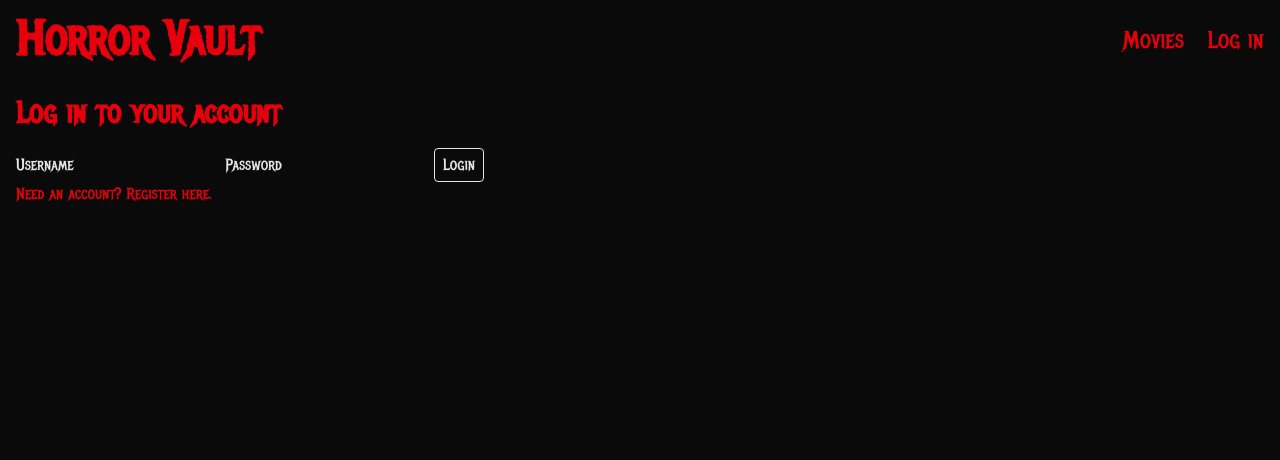
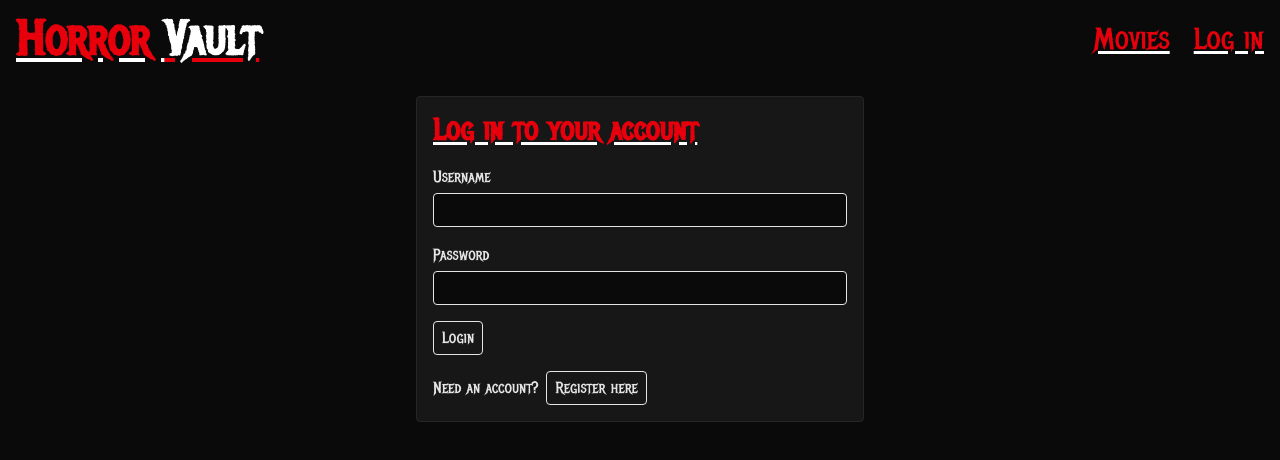
Before and after one commit to BrianLBohorquez/Horror-Vault-Frontend, a React (Vite) app: page /login in a window 1280 px wide. Shown: the top 460 px of the page. Built offline with nearby package versions, Linux system fonts and the light colour scheme; no server answers.

Commit message:
styling rest of the pages and headers

```diff
--- a/src/auth/Login.jsx
+++ b/src/auth/Login.jsx
@@ -23,21 +23,39 @@ export default function Login() {
   };
 
   return (
-    <>
+    <section className="max-w-md mx-auto rounded border border-neutral-800 bg-neutral-900 p-4">
       <h1>Log in to your account</h1>
-      <form action={onLogin}>
-        <label>
+      <form action={onLogin} className="flex flex-col gap-4">
+        <label className="flex flex-col gap-1">
           Username
-          <input type="username" name="username" required />
+          <input
+            type="username"
+            name="username"
+            required
+            className="border rounded px-2 py-1 bg-neutral-950"
+          />
         </label>
-        <label>
+        <label className="flex flex-col gap-1">
           Password
-          <input type="password" name="password" required />
+          <input
+            type="password"
+            name="password"
+            required
+            className="border rounded px-2 py-1 bg-neutral-950"
+          />
         </label>
-        <button>Login</button>
+        <button className="w-fit">Login</button>
         {error && <output>{error}</output>}
       </form>
-      <Link to="/register">Need an account? Register here.</Link>
-    </>
+      <p className="mt-4">
+        Need an account?
+        <Link
+          to="/register"
+          className="inline-block ml-2 border rounded px-2 py-1 text-neutral-200 hover:bg-neutral-800"
+        >
+          Register here
+        </Link>
+      </p>
+    </section>
   );
 }
--- a/src/auth/Register.jsx
+++ b/src/auth/Register.jsx
@@ -23,21 +23,38 @@ export default function Register() {
   };
 
   return (
-    <>
+    <section className="max-w-md mx-auto rounded border border-neutral-800 bg-neutral-900 p-4">
       <h1>Register for an account</h1>
-      <form action={onRegister}>
-        <label>
+      <form action={onRegister} className="flex flex-col gap-4">
+        <label className="flex flex-col gap-1">
           Username
-          <input type="text" name="username" />
+          <input
+            type="text"
+            name="username"
+            className="border rounded px-2 py-1 bg-neutral-950"
+          />
         </label>
-        <label>
+        <label className="flex flex-col gap-1">
           Password
-          <input type="password" name="password" required />
+          <input
+            type="password"
+            name="password"
+            required
+            className="border rounded px-2 py-1 bg-neutral-950"
+          />
         </label>
-        <button>Register</button>
+        <button className="w-fit">Register</button>
         {error && <output>{error}</output>}
       </form>
-      <Link to="/login">Already have an account? Log in here.</Link>
-    </>
+      <p className="mt-4">
+        Already have an account?
+        <Link
+          to="/login"
+          className="inline-block ml-2 border rounded px-2 py-1 text-neutral-200 hover:bg-neutral-800"
+        >
+          Log in here
+        </Link>
+      </p>
+    </section>
   );
 }
--- a/src/home/HomePage.jsx
+++ b/src/home/HomePage.jsx
@@ -90,7 +90,7 @@ export default function HomePage() {
   );
 }
 
-/** Shows one movie's poster, year, rating, tags and the start of Brian's review. */
+/** Shows one movie's poster, year, rating (with a heart if Brian liked it), tags and the start of Brian's review. */
 function BrianPick({ movie }) {
   return (
     <section className="flex flex-col sm:flex-row gap-4 mb-4">
@@ -104,11 +104,19 @@ function BrianPick({ movie }) {
         )}
       </Link>
       <div>
-        <ul className="flex flex-wrap gap-2 mb-2">
+        <ul className="flex flex-wrap items-center gap-2 mb-2">
           <li className="rounded px-1 bg-blue-950">{movie.year}</li>
           <li className="rounded px-1 whitespace-nowrap bg-green-900">
             {getStars(movie.rating)}
           </li>
+          {movie.liked && (
+            <li
+              aria-label="Liked"
+              className="text-2xl leading-none text-red-600"
+            >
+              ♥
+            </li>
+          )}
           {[movie.subgenre, movie.subgenre_2, movie.subgenre_3]
             .filter((tag) => tag)
             .map((tag) => (
--- a/src/index.css
+++ b/src/index.css
@@ -15,11 +15,11 @@
   }
 
   h1 {
-    @apply text-3xl font-bold text-red-600 mb-4;
+    @apply text-3xl font-bold text-red-600 underline decoration-white mb-4;
   }
 
   h2 {
-    @apply text-2xl font-semibold text-red-600 mt-6 mb-2;
+    @apply text-2xl font-semibold text-red-600 underline decoration-white mt-6 mb-2;
   }
 
   a {
@@ -43,6 +43,10 @@
   }
 
   #navbar nav {
-    @apply flex gap-6;
+    @apply flex items-center gap-6;
+  }
+
+  #navbar nav a {
+    @apply text-3xl underline decoration-white;
   }
 }
--- a/src/layout/Navbar.jsx
+++ b/src/layout/Navbar.jsx
@@ -8,7 +8,8 @@ export default function Navbar() {
   return (
     <header id="navbar">
       <NavLink id="brand" to="/">
-        <p>Horror Vault</p>
+        <span className="underline decoration-white">Horror </span>
+        <span className="text-white underline decoration-red-600">Vault</span>
       </NavLink>
       <nav>
         <NavLink to="/movies">Movies</NavLink>
--- a/src/movies/MovieDetails.jsx
+++ b/src/movies/MovieDetails.jsx
@@ -94,7 +94,7 @@ export default function MovieDetails() {
           </div>
           <div>
             <div className="flex flex-wrap items-center gap-4 mb-4">
-              <h1 className="mb-0 rounded border border-red-600 bg-neutral-950 px-3 py-2">
+              <h1 className="mb-0 rounded border border-red-600 bg-neutral-950 px-3 py-2 text-white underline decoration-red-600">
                 {movie.title}
               </h1>
               {movie.letterboxd_url && (
@@ -114,7 +114,7 @@ export default function MovieDetails() {
               )}
             </div>
             {error && <p role="alert">{error}</p>}
-            <ul className="flex flex-wrap gap-2 mb-2">
+            <ul className="flex flex-wrap items-center gap-2 mb-2">
               <li className="rounded px-1 bg-blue-950">{movie.year}</li>
               {movie.rating ? (
                 <li className="rounded px-1 whitespace-nowrap bg-green-900">
@@ -122,6 +122,14 @@ export default function MovieDetails() {
                 </li>
               ) : (
                 <li className="rounded px-1 bg-red-900">Not rated</li>
+              )}
+              {movie.liked && (
+                <li
+                  aria-label="Liked"
+                  className="text-2xl leading-none text-red-600"
+                >
+                  ♥
+                </li>
               )}
               {[movie.subgenre, movie.subgenre_2, movie.subgenre_3]
                 .filter((tag) => tag)
@@ -142,7 +150,6 @@ export default function MovieDetails() {
                 {movie.synopsis}
               </p>
             )}
-            {movie.liked && <p>Liked</p>}
           </div>
           <div className="shrink-0 sm:ml-auto">
             <Votes
--- a/src/movies/MovieList.jsx
+++ b/src/movies/MovieList.jsx
@@ -18,7 +18,7 @@ export default function MovieList({ movies, scroll, small }) {
   );
 }
 
-/** Shows one movie's poster, year, rating and tags. */
+/** Shows one movie's poster, year, rating (with a heart if Brian liked it) and tags. */
 function MovieListItem({ movie, small }) {
   const width = small ? "w-28" : "w-32";
   const cardWidth = small ? "w-30" : "w-34";
@@ -26,6 +26,9 @@ function MovieListItem({ movie, small }) {
   const starSize = small
     ? "text-[0.625rem] px-0.5"
     : "text-[0.625rem] leading-4 px-1";
+  const tags = [movie.subgenre, movie.subgenre_2, movie.subgenre_3].filter(
+    (tag) => tag,
+  );
 
   return (
     <li className={cardWidth + " shrink-0 snap-start rounded bg-red-950 p-1"}>
@@ -48,21 +51,45 @@ function MovieListItem({ movie, small }) {
           </div>
         )}
       </Link>
-      <div className="flex justify-between items-start gap-1 mt-1">
-        <div className="flex flex-col items-start gap-1 shrink-0">
+      <div className="flex flex-col gap-1 mt-1">
+        <div className="flex justify-between items-start gap-1">
           <p className={"rounded bg-blue-950 " + pillSize}>{movie.year}</p>
+          <TagList tags={tags.slice(0, 2)} pillSize={pillSize} />
+        </div>
+        <div className="flex justify-between items-start gap-1">
+          <div className="flex items-center gap-1 shrink-0">
             {movie.rating ? (
-            <p className={"rounded whitespace-nowrap bg-green-900 " + starSize}>
+              <p
+                className={"rounded whitespace-nowrap bg-green-900 " + starSize}
+              >
                 {getStars(movie.rating)}
               </p>
             ) : (
               <p className={"rounded bg-red-900 " + pillSize}>Not rated</p>
             )}
+            {movie.liked && (
+              <span
+                aria-label="Liked"
+                className={
+                  "leading-none text-red-600 " + (small ? "text-xs" : "text-sm")
+                }
+              >
+                ♥
+              </span>
+            )}
           </div>
-        <ul className="flex flex-row-reverse flex-wrap gap-1">
-          {[movie.subgenre, movie.subgenre_2, movie.subgenre_3]
-            .filter((tag) => tag)
-            .map((tag) => (
+          <TagList tags={tags.slice(2)} pillSize={pillSize} />
+        </div>
+      </div>
+    </li>
+  );
+}
+
+/** Shows a movie's tags as small colored pills, lined up from the right. */
+function TagList({ tags, pillSize }) {
+  return (
+    <ul className="flex flex-row-reverse gap-1">
+      {tags.map((tag) => (
         <li
           key={tag}
           title={tag}
@@ -77,7 +104,5 @@ function MovieListItem({ movie, small }) {
         </li>
       ))}
     </ul>
-      </div>
-    </li>
   );
 }
```
Also changed, not shown: src/movies/MoviesPage.jsx (+42 -17 lines). Lines whose indentation alone changed are shown as unchanged.
